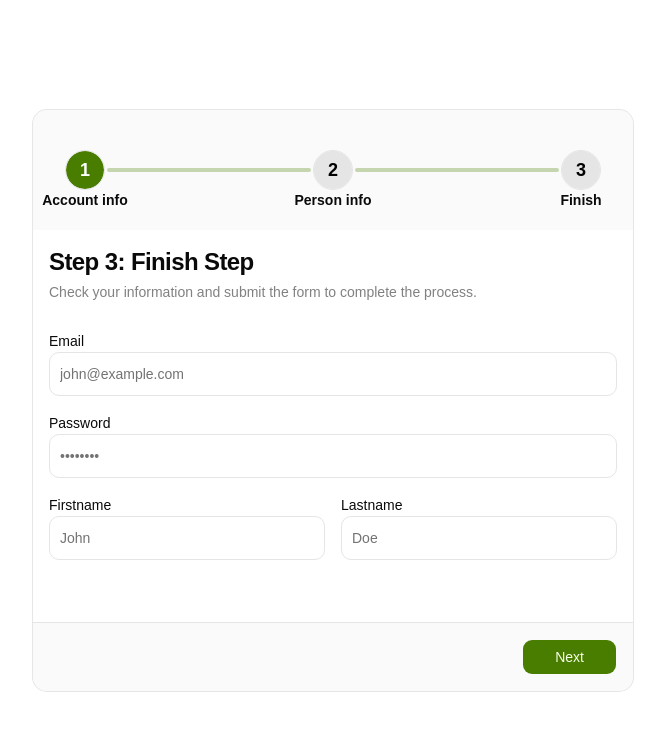
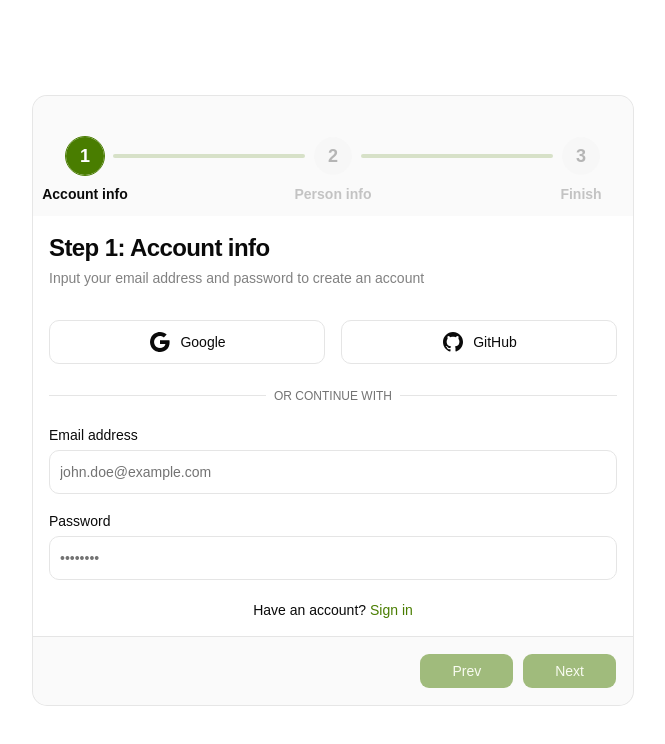
Before and after one commit to takedelight/auth-client, a React (Vite) app: page / in a window 1280 px wide. Shown: the top 744 px of the page, without its empty margins (307-972 px from the left). Built offline with nearby package versions, Linux system fonts and the light colour scheme.

Commit message:
implement multi-step registration form with context

```diff
--- a/src/components/AccountStep.tsx
+++ b/src/components/AccountStep.tsx
@@ -1,3 +1,4 @@
+import { useRegisterForm } from "@/hooks/useRegisterForm"
 import { RiGithubFill, RiGoogleFill } from "@remixicon/react"
 import { Button } from "./ui/button"
 import {
@@ -12,22 +13,20 @@ import {
 import { Input } from "./ui/input"
 
 export const AccountStep = () => {
+  const { functions, values } = useRegisterForm()
   return (
-    <FieldSet className="animate-in duration-500 slide-in-from-top-10 fade-in">
+    <FieldSet className="animate-in duration-500 slide-in-from-right-10 fade-in">
       <FieldLegend className="mb-8 space-y-1">
         <FieldTitle>
           <h2 className="text-2xl font-bold tracking-tight text-foreground">
             Step 1: Account info
           </h2>
         </FieldTitle>
-        <FieldDescription>
-          <p className="text-sm text-muted-foreground/90">
+        <FieldDescription className="text-sm text-muted-foreground/90">
             Input your email address and password to create an account
-          </p>
         </FieldDescription>
       </FieldLegend>
 
-      {/* Кнопки oAuth */}
       <div className="grid grid-cols-2 gap-4">
         <Button variant="outline" className="h-11 gap-2 font-medium">
           <RiGoogleFill className="size-6" />
@@ -60,9 +59,12 @@ export const AccountStep = () => {
           </FieldLabel>
           <Input
             id="email"
+            value={values.user.email}
+            name="email"
+            onChange={(e) => functions.setUserData("email", e.target.value)}
             type="email"
             placeholder="john.doe@example.com"
-            className="h-11 bg-background transition-all focus-visible:ring-2 focus-visible:ring-primary/20"
+            className="h-11 bg-background transition-all"
           />
         </Field>
 
@@ -75,10 +77,23 @@ export const AccountStep = () => {
           </FieldLabel>
           <Input
             id="password"
+            value={values.user.password}
+            name="password"
+            onChange={(e) => functions.setUserData("password", e.target.value)}
             type="password"
             placeholder="••••••••"
-            className="h-11 bg-background transition-all focus-visible:ring-2 focus-visible:ring-primary/20"
+            className="h-11 bg-background transition-all"
           />
+        </Field>
+
+        <Field className="text-center">
+          <span>
+            {" "}
+            Have an account?{" "}
+            <a href="/login" className="text-primary hover:underline">
+              Sign in
+            </a>
+          </span>
         </Field>
       </FieldGroup>
     </FieldSet>
--- a/src/components/FinishStep.tsx
+++ b/src/components/FinishStep.tsx
@@ -1,3 +1,4 @@
+import { useRegisterForm } from "@/hooks/useRegisterForm"
 import {
   Field,
   FieldDescription,
@@ -10,6 +11,8 @@ import {
 import { Input } from "./ui/input"
 
 export const FinishStep = () => {
+  const { values, functions } = useRegisterForm()
+
   return (
     <>
       {" "}
@@ -37,10 +40,12 @@ export const FinishStep = () => {
               Email
             </FieldLabel>
             <Input
+              value={values.user.email}
+              onChange={(e) => functions.setUserData("email", e.target.value)}
               id="email"
               type="email"
               placeholder="john@example.com"
-              className="h-11 bg-background transition-all focus-visible:ring-2 focus-visible:ring-primary/20"
+              className="h-11 bg-background transition-all"
             />
           </Field>
 
@@ -52,10 +57,14 @@ export const FinishStep = () => {
               Password
             </FieldLabel>
             <Input
+              value={values.user.password}
+              onChange={(e) =>
+                functions.setUserData("password", e.target.value)
+              }
               id="password"
               type="password"
               placeholder="••••••••"
-              className="h-11 bg-background transition-all focus-visible:ring-2 focus-visible:ring-primary/20"
+              className="h-11 bg-background transition-all"
             />
           </Field>
 
@@ -69,9 +78,13 @@ export const FinishStep = () => {
               </FieldLabel>
               <Input
                 id="firstname"
+                value={values.user.firstName}
+                onChange={(e) =>
+                  functions.setUserData("firstName", e.target.value)
+                }
                 type="text"
                 placeholder="John"
-                className="h-11 bg-background transition-all focus-visible:ring-2 focus-visible:ring-primary/20"
+                className="h-11 bg-background transition-all"
               />
             </Field>
 
@@ -84,9 +97,13 @@ export const FinishStep = () => {
               </FieldLabel>
               <Input
                 id="lastname"
+                value={values.user.lastName}
+                onChange={(e) =>
+                  functions.setUserData("lastName", e.target.value)
+                }
                 type="text"
                 placeholder="Doe"
-                className="h-11 bg-background transition-all focus-visible:ring-2 focus-visible:ring-primary/20"
+                className="h-11 bg-background transition-all"
               />
             </Field>
           </div>
--- a/src/components/PersonStep.tsx
+++ b/src/components/PersonStep.tsx
@@ -1,3 +1,4 @@
+import { useRegisterForm } from "@/hooks/useRegisterForm"
 import {
   Field,
   FieldDescription,
@@ -10,6 +11,7 @@ import {
 import { Input } from "./ui/input"
 
 export const PersonStep = () => {
+  const { functions, values } = useRegisterForm()
   return (
     <>
       <FieldSet className="animate-in duration-500 slide-in-from-right-10 fade-in">
@@ -36,9 +38,14 @@ export const PersonStep = () => {
             </FieldLabel>
             <Input
               id="firstname"
+              value={values.user.firstName}
+              name="firstName"
+              onChange={(e) =>
+                functions.setUserData("firstName", e.target.value)
+              }
               type="text"
               placeholder="John"
-              className="h-11 bg-background transition-all focus-visible:ring-2 focus-visible:ring-primary/20"
+              className="h-11 bg-background transition-all"
             />
           </Field>
 
@@ -51,9 +58,14 @@ export const PersonStep = () => {
             </FieldLabel>
             <Input
               id="lastname"
+              value={values.user.lastName}
+              name="lastName"
+              onChange={(e) =>
+                functions.setUserData("lastName", e.target.value)
+              }
               type="text"
               placeholder="Doe"
-              className="h-11 bg-background transition-all focus-visible:ring-2 focus-visible:ring-primary/20"
+              className="h-11 bg-background transition-all"
             />
           </Field>
         </FieldGroup>
--- a/src/components/RegisterCard.tsx
+++ b/src/components/RegisterCard.tsx
@@ -1,27 +1,80 @@
+import { useRegisterForm } from "@/hooks/useRegisterForm"
+import { AccountStep } from "./AccountStep"
 import { FinishStep } from "./FinishStep"
+import { PersonStep } from "./PersonStep"
 import { StepsCounter } from "./StepsCounter"
 import { Button } from "./ui/button"
 import { Card, CardContent, CardFooter, CardHeader } from "./ui/card"
 
 export const RegisterCard = () => {
+  const { functions, values } = useRegisterForm()
+
+  const STEPS = [AccountStep, PersonStep, FinishStep]
+
+  const isAccountStepDisabled =
+    values.step === 1 &&
+    (values.user.email === "" || values.user.password === "")
+
+  const isPersonStepDisabled =
+    values.step === 2 &&
+    (values.user.firstName === "" || values.user.lastName === "")
+
+  const handleStep = async () => {
+    if (isAccountStepDisabled) return
+
+    if (values.step === 1) {
+      const res = await fetch(
+        `http://localhost:5000/user/email-is-taken/${values.user.email}`
+      )
+
+      const data = await res.json()
+
+      if (res.status === 409) {
+        console.error(data.message)
+        return
+      }
+    }
+
+    functions.next()
+  }
+
+  const Step = STEPS[values.step - 1]
   return (
     <Card className="w-150 py-0">
       <CardHeader className="bg-muted/50 px-4 py-10">
         <StepsCounter />
       </CardHeader>
 
-      <CardContent className="min-h-90">
+      <CardContent className="min-h-60">
         <form action="">
-          {/* <AccountStep /> */}
-          {/* <PersonStep /> */}
-          <FinishStep />
+          <Step />
         </form>
       </CardContent>
 
       <CardFooter className="justify-end">
-        <Button size="lg" className="px-8">
-          Next
-        </Button>
+        <div className="flex items-center gap-2">
+          <Button
+            disabled={values.step === 1}
+            onClick={functions.prev}
+            size="lg"
+            className="px-8"
+          >
+            Prev
+          </Button>
+
+          <Button
+            disabled={
+              values.step === STEPS.length ||
+              isAccountStepDisabled ||
+              isPersonStepDisabled
+            }
+            onClick={handleStep}
+            size="lg"
+            className="px-8"
+          >
+            Next
+          </Button>
+        </div>
       </CardFooter>
     </Card>
   )
--- a/src/components/StepsCounter.tsx
+++ b/src/components/StepsCounter.tsx
@@ -1,55 +1,81 @@
+import type { Steps } from "@/context/form.context"
+import { useRegisterForm } from "@/hooks/useRegisterForm"
+import { cn } from "@/lib/utils"
 import { Button } from "./ui/button"
 
 export const StepsCounter = () => {
+  const { functions, values } = useRegisterForm()
+
+  const isStep1Valid = values.user.email !== "" && values.user.password !== ""
+  const isStep2Valid =
+    values.user.firstName !== "" && values.user.lastName !== ""
+
+  const steps = [
+    { id: 1, label: "Account info" },
+    { id: 2, label: "Person info" },
+    { id: 3, label: "Finish" },
+  ]
+
   return (
     <div className="flex w-full items-center justify-center px-4">
-      <div>
-        <div className="relative whitespace-nowrap">
-          <Button
-            variant="outline"
-            className="flex h-10 w-10 items-center justify-center rounded-full bg-primary text-lg font-semibold text-white hover:bg-primary hover:text-white"
+      {steps.map((step, index) => {
+        const isCompleted = values.step > step.id
+        const isActive = values.step === step.id
+
+        const isDisabled =
+          (step.id === 2 && !isStep1Valid) ||
+          (step.id === 3 && (!isStep1Valid || !isStep2Valid))
+
+        return (
+          <div
+            key={step.id}
+            className="flex flex-1 items-center last:flex-none"
           >
-            1
-          </Button>
-          <span className="absolute top-10 left-1/2 -translate-x-1/2 font-semibold">
-            Account info
-          </span>
-        </div>
-      </div>
+            <div className="relative flex flex-col items-center">
+              <Button
+                type="button"
+                disabled={isDisabled}
+                onClick={() => functions.goToStep(step.id as Steps)}
+                variant="outline"
+                className={cn(
+                  "flex h-10 w-10 items-center justify-center rounded-full text-lg font-semibold transition-all",
+                  isActive &&
+                    "border-primary bg-primary text-white hover:bg-primary/90 hover:text-white",
+                  isCompleted &&
+                    "bg-primary text-white hover:bg-primary hover:text-white",
+                  !isActive &&
+                    !isCompleted &&
+                    "border-transparent bg-neutral-100 text-muted-foreground",
+                  "disabled:cursor-not-allowed disabled:opacity-50"
+                )}
+              >
+                {step.id}
+              </Button>
 
-      <div className="mx-0.5 h-1 flex-1 rounded-full bg-primary/30" />
+              <span
+                className={cn(
+                  "absolute top-12 left-1/2 -translate-x-1/2 text-sm font-semibold whitespace-nowrap",
+                  isActive ? "text-foreground" : "text-muted-foreground",
+                  isDisabled && "opacity-40"
+                )}
+              >
+                {step.label}
+              </span>
+            </div>
 
-      <div>
-        <div className="relative whitespace-nowrap">
-          <Button
-            variant="outline"
-            className="flex h-10 w-10 items-center justify-center rounded-full bg-neutral-200 text-lg font-semibold text-black hover:bg-primary/30"
-          >
-            2
-          </Button>
-
-          <span className="absolute top-10 left-1/2 -translate-x-1/2 font-semibold">
-            Person info
-          </span>
-        </div>
-      </div>
-
-      <div className="mx-0.5 h-1 flex-1 rounded-full bg-primary/30" />
-
-      <div>
-        <div className="relative whitespace-nowrap">
-          <Button
-            variant="outline"
-            className="flex h-10 w-10 items-center justify-center rounded-full bg-neutral-200 text-lg font-semibold text-black hover:bg-primary/30"
-          >
-            3
-          </Button>
-
-          <span className="absolute top-10 left-1/2 -translate-x-1/2 font-semibold">
-            Finish
-          </span>
-        </div>
-      </div>
+            {index < steps.length - 1 && (
+              <div className="mx-2 h-1 flex-1 rounded-full bg-primary/20">
+                <span
+                  className={cn(
+                    "block h-full bg-primary transition-all duration-500",
+                    isCompleted ? "w-full" : "w-0"
+                  )}
+                />
+              </div>
+            )}
+          </div>
+        )
+      })}
     </div>
   )
 }
--- a/src/components/ui/button.tsx
+++ b/src/components/ui/button.tsx
@@ -25,7 +25,7 @@ const buttonVariants = cva(
         default:
           "h-8 gap-1.5 px-2.5 has-data-[icon=inline-end]:pr-2 has-data-[icon=inline-start]:pl-2",
         xs: "h-6 gap-1 rounded-[min(var(--radius-md),10px)] px-2 text-xs in-data-[slot=button-group]:rounded-lg has-data-[icon=inline-end]:pr-1.5 has-data-[icon=inline-start]:pl-1.5 [&_svg:not([class*='size-'])]:size-3",
-        sm: "h-7 gap-1 rounded-[min(var(--radius-md),12px)] px-2.5 text-[0.8rem] in-data-[slot=button-group]:rounded-lg has-data-[icon=inline-end]:pr-1.5 has-data-[icon=inline-start]:pl-1.5 [&_svg:not([class*='size-'])]:size-3.5",
+        sm: "h-7 gap-1 rounded-[min(var(--radius-md),12px)] px-2.5 text-[0.8rem] disabled:pointer-events-none disabled:cursor-not-allowed disabled:opacity-50 in-data-[slot=button-group]:rounded-lg has-data-[icon=inline-end]:pr-1.5 has-data-[icon=inline-start]:pl-1.5 [&_svg:not([class*='size-'])]:size-3.5",
         lg: "h-9 gap-1.5 px-2.5 has-data-[icon=inline-end]:pr-3 has-data-[icon=inline-start]:pl-3",
         icon: "size-8",
         "icon-xs":
--- /dev/null
+++ b/src/context/form.context.ts
@@ -0,0 +1,28 @@
+import { createContext } from "react"
+
+export type Steps = 1 | 2 | 3
+
+export interface UserData {
+  email: string
+  password: string
+  firstName: string
+  lastName: string
+}
+
+interface RegisterFormContext {
+  values: {
+    step: Steps
+    user: UserData
+  }
+
+  functions: {
+    setUserData: (key: keyof UserData, value: string) => void
+    next: () => void
+    prev: () => void
+    goToStep: (step: Steps) => void
+  }
+}
+
+export const RegisterFormContext = createContext<RegisterFormContext | null>(
+  null
+)
--- /dev/null
+++ b/src/hooks/useRegisterForm.ts
@@ -0,0 +1,12 @@
+"use client"
+
+import { RegisterFormContext } from "@/context/form.context"
+import { use } from "react"
+
+export const useRegisterForm = () => {
+  const ctx = use(RegisterFormContext)
+
+  if (!ctx) throw new Error("must be wrapped in provider")
+
+  return ctx
+}
--- a/src/pages/HomePage.tsx
+++ b/src/pages/HomePage.tsx
@@ -1,9 +1,12 @@
 import { RegisterCard } from "@/components/RegisterCard"
+import { RegisterFormProvider } from "@/providers/RegisterFormProvider"
 
 export const HomePage = () => {
   return (
     <section className="container mx-auto flex h-screen items-center justify-center px-4">
-      <RegisterCard />
+      <RegisterFormProvider>
+        <RegisterCard />
+      </RegisterFormProvider>
     </section>
   )
 }
--- /dev/null
+++ b/src/providers/RegisterFormProvider.tsx
@@ -0,0 +1,48 @@
+"use client"
+
+import {
+  RegisterFormContext,
+  type Steps,
+  type UserData,
+} from "@/context/form.context"
+import { useState, type PropsWithChildren } from "react"
+
+export const RegisterFormProvider = ({ children }: PropsWithChildren) => {
+  const [step, setStep] = useState<Steps>(1)
+  const [user, setUser] = useState<UserData>({
+    email: "",
+    password: "",
+    firstName: "",
+    lastName: "",
+  })
+
+  const setUserData = (key: keyof UserData, value: string) => {
+    setUser((p) => ({ ...p, [key]: value }))
+  }
+
+  const next = () => {
+    setStep((p) => (p + 1) as Steps)
+  }
+  const prev = () => {
+    setStep((p) => (p - 1) as Steps)
+  }
+
+  const goToStep = (step: Steps) => {
+    setStep(step)
+  }
+
+  const values = {
+    values: {
+      step,
+      user,
+    },
+    functions: {
+      next,
+      prev,
+      goToStep,
+      setUserData,
+    },
+  }
+
+  return <RegisterFormContext value={values}>{children}</RegisterFormContext>
+}
```
